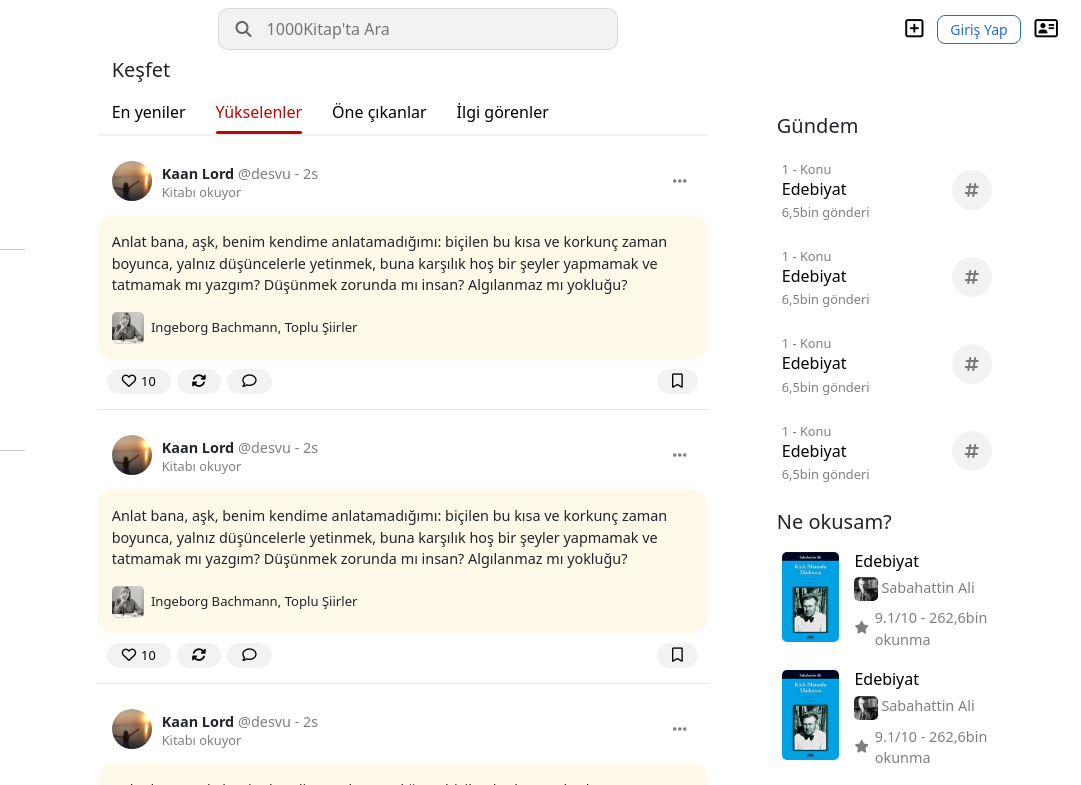
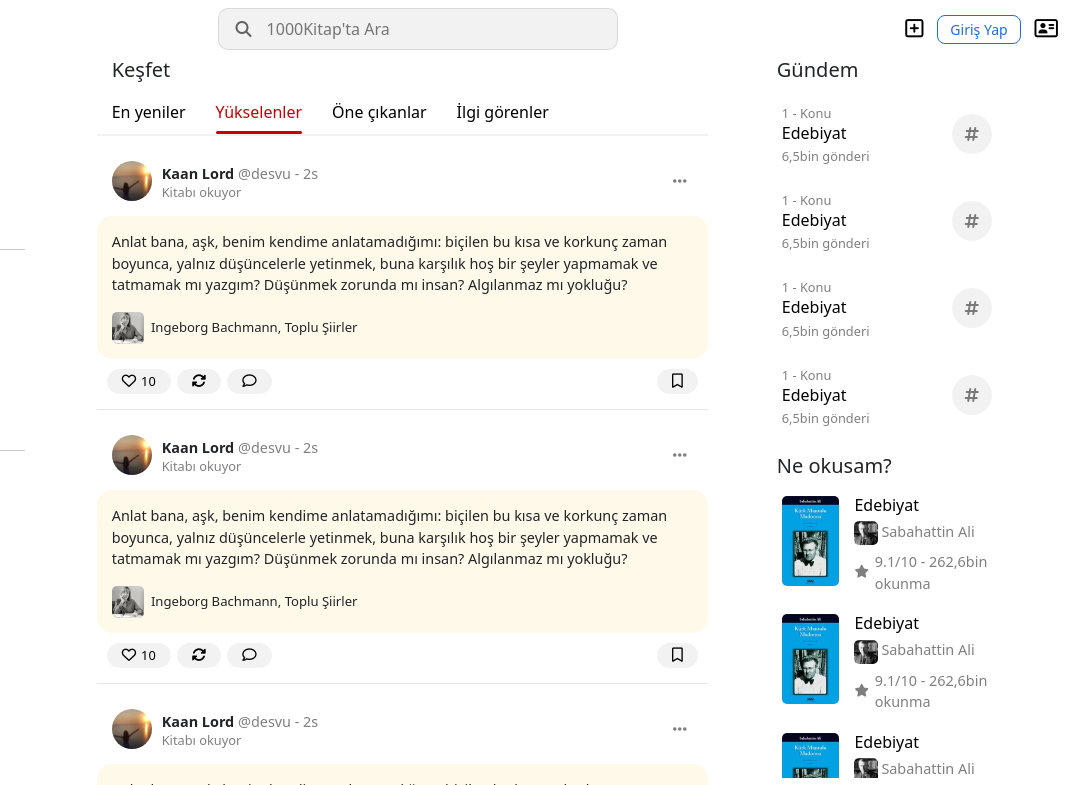
Before and after one commit to blackscriptt/web-homework, a plain HTML site: page homeworks/homework-05/index.html in a window 1280 px wide. Shown: the top 785 px of the page, 199-1280 px from the left. Drawn offline with nearby package versions, Linux system fonts and the light colour scheme.

Commit message:
Update index.html

```diff
--- a/homeworks/homework-05/index.html
+++ b/homeworks/homework-05/index.html
@@ -121,7 +121,7 @@
                 <div class="nav__bg__dark"></div>
             </aside>
 
-            <div class="row g-0 justify-content-center" style="overflow: hidden ;">
+            <div class="row g-0 justify-content-center">
                 <div class="col-12 col-md-8 col-xl-7 me-0 me-lg-5">
                     <div class="main__nav">
                         <h5>Keşfet</h5>
```
